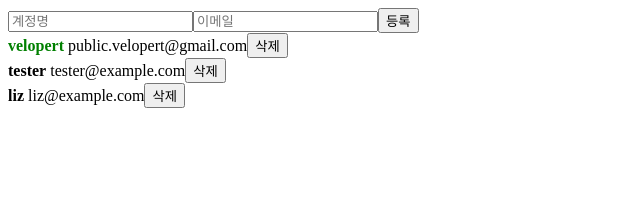
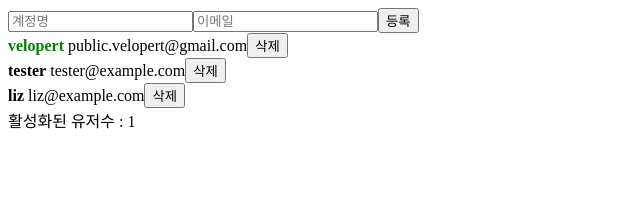
Before and after one commit to Leewonchan14/Ts_Practice, a React (Vite) app: page / in a window 1280 px wide. Shown: the top 198 px of the page, without its empty margins (0-640 px from the left). Built offline with nearby package versions, Linux system fonts and the light colour scheme.

Commit message:
feat: useMemo 를 이용한 이전 계산값 사용하여 최적화

```diff
--- a/src/UserList.tsx
+++ b/src/UserList.tsx
@@ -3,7 +3,7 @@ import {
   UserOnRemove,
   UserOnToggle,
 } from "./hooks/useUserListControl.ts";
-import { useEffect } from "react";
+import { useEffect, useMemo } from "react";
 
 interface UserListProps {
   users: UserInterface[];
@@ -11,7 +11,14 @@ interface UserListProps {
   onToggle: UserOnToggle;
 }
 
+const countActiveUsers = (users: UserInterface[]) => {
+  console.log("활성화된 유저 수를 세는 중...");
+  return users.filter((user) => user.active).length.toString();
+};
+
 const UserList = ({ users, onRemove, onToggle }: UserListProps) => {
+  const count = useMemo(() => countActiveUsers(users), [users]);
+
   return (
     <div>
       {users.map((user) => (
@@ -22,6 +29,7 @@ const UserList = ({ users, onRemove, onToggle }: UserListProps) => {
           onToggle={onToggle}
         />
       ))}
+      <div>활성화된 유저수 : {count}</div>
     </div>
   );
 };
@@ -35,7 +43,7 @@ export interface UserProps {
 const User = ({ user, onRemove, onToggle }: UserProps) => {
   useEffect(() => {
     console.log(user);
-  });
+  }, []);
 
   const userNameStyle = {
     cursor: "pointer",
```
